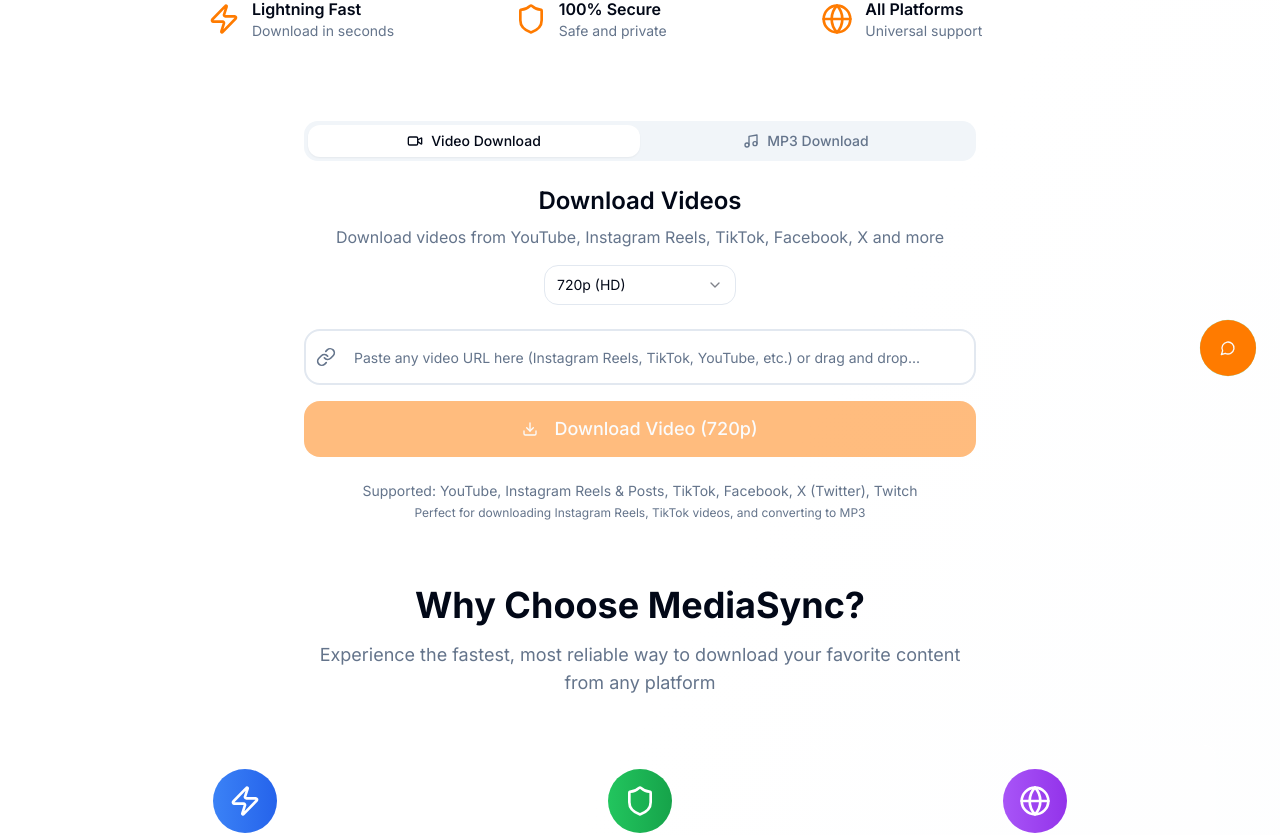
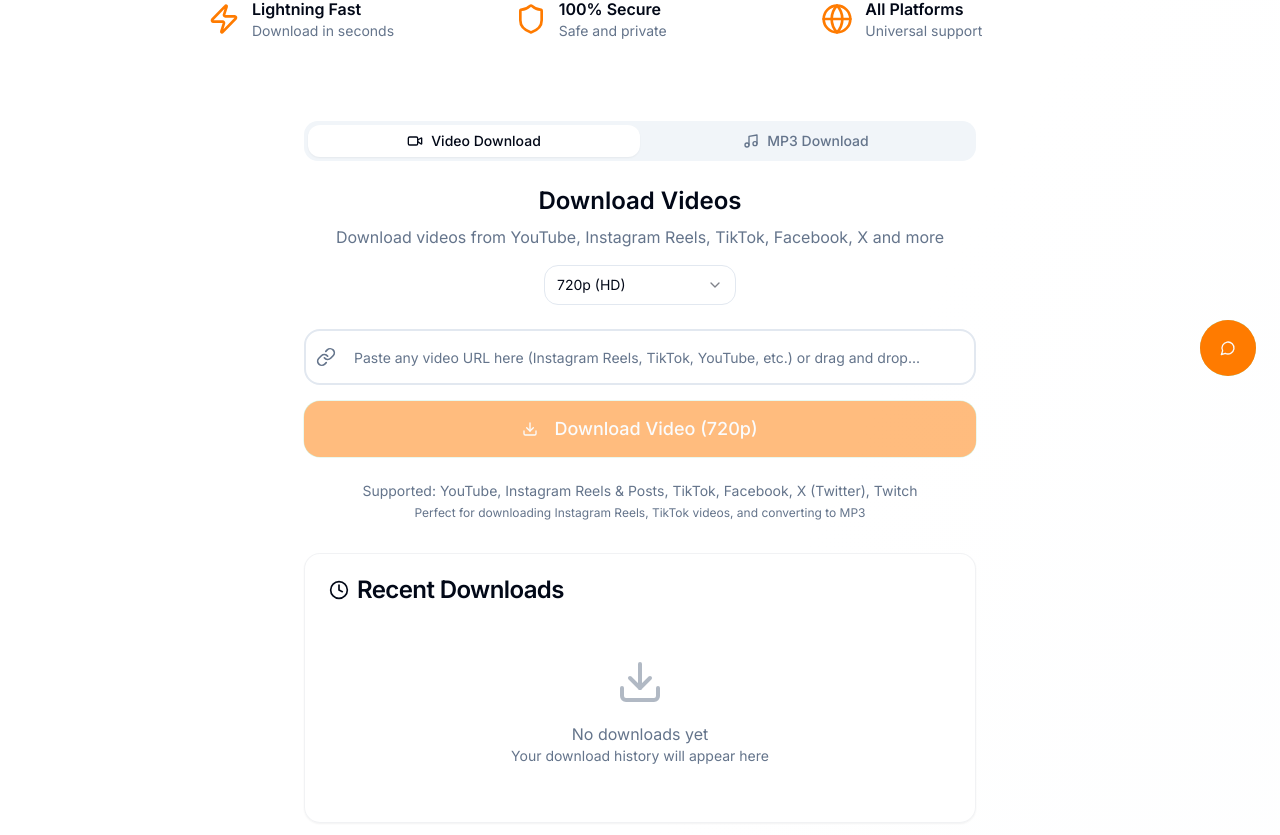
Before and after one commit to zacelalami/clip-flow-converter, a React (Vite) app: page / in a window 1280 px wide. Shown: the part 400-1235 px from the top of the page. Built offline with nearby package versions, Linux system fonts and the light colour scheme.

Commit message:
Move Recent Downloads section
Move the Recent Downloads section below the Download Form.

```diff
--- a/src/pages/Index.tsx
+++ b/src/pages/Index.tsx
@@ -208,8 +208,16 @@ const Index = () => {
         </div>
 
         {/* Download Form */}
-        <div className="mb-16 animate-slide-up">
+        <div className="mb-8 animate-slide-up">
           <DownloadForm onDownload={handleDownload} />
+        </div>
+
+        {/* Recent Downloads - moved here */}
+        <div className="max-w-2xl mx-auto mb-16 animate-fade-in">
+          <RecentDownloads
+            downloads={downloads}
+            onClearHistory={handleClearHistory}
+          />
         </div>
 
         {/* Why Choose Us Section */}
```
